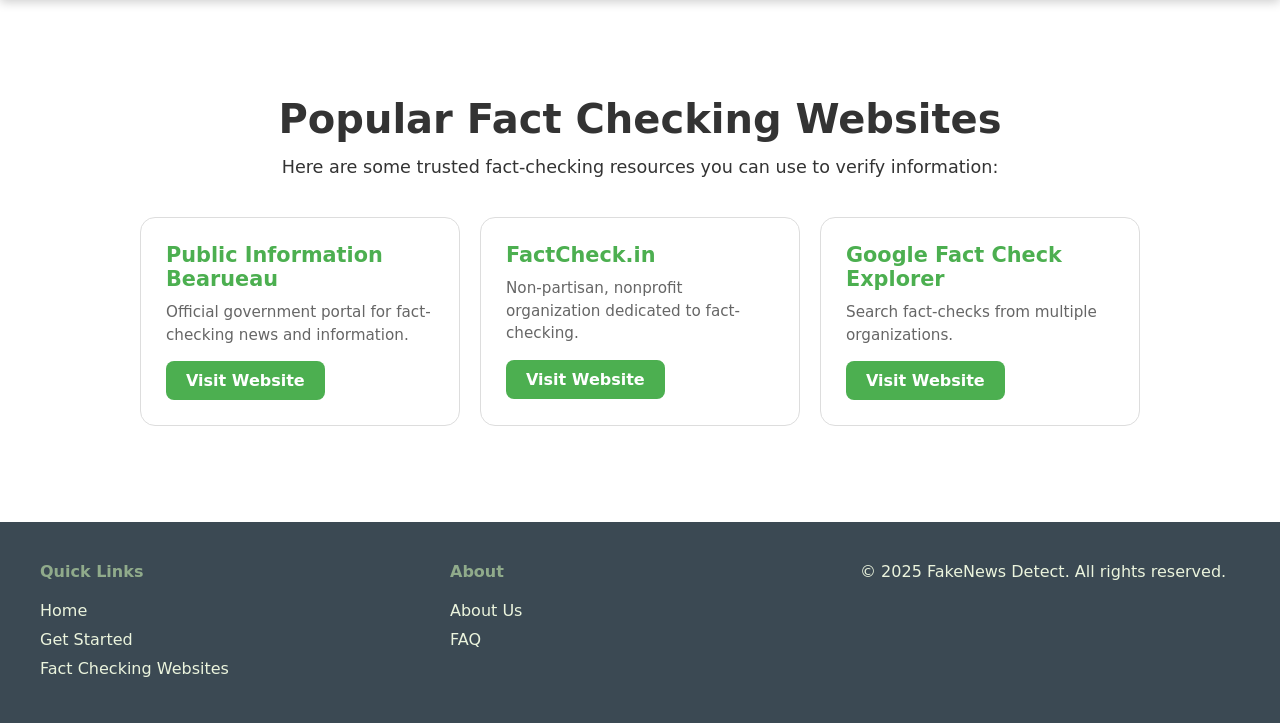
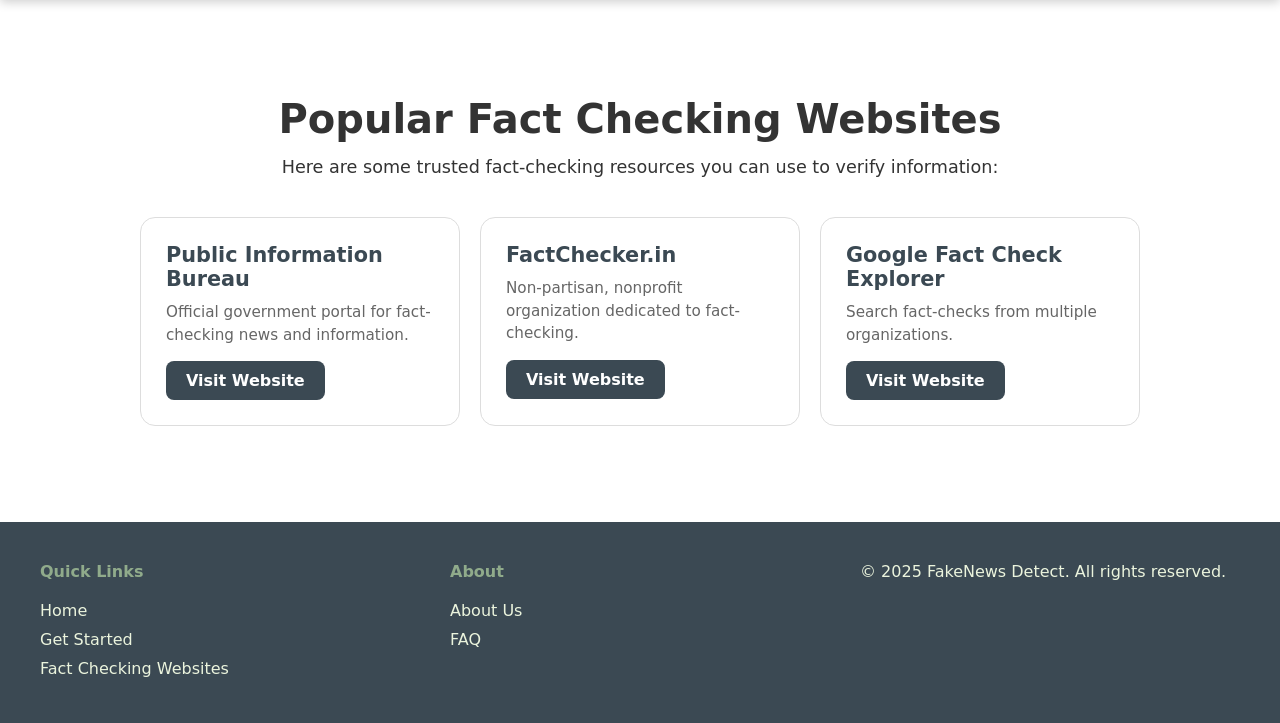
Before and after one commit to Chai4156/fake-news, a Flask app: page /fact-checking-websites in a window 1280 px wide. Shown: the part 77-800 px from the top of the page. Run offline with Flask 3, Linux system fonts and the light colour scheme; some web fonts are replaced.

Commit message:
fixed some spellings

```diff
--- a/app.py
+++ b/app.py
@@ -14,13 +14,13 @@ def get_started():
 def fact_checking_websites():
     websites = [
         {
-            'name':'Public Information Bearueau',
+            'name':'Public Information Bureau',
             'url':'https://pib.gov.in/factcheck.aspx',
             'description':'Official government portal for fact-checking news and information.'
         },
 
         {
-            'name': 'FactCheck.in',
+            'name': 'FactChecker.in',
             'url': 'https://www.factchecker.in',
             'description': 'Non-partisan, nonprofit organization dedicated to fact-checking.'
         },
--- a/static/css/fact_checking_websites.css
+++ b/static/css/fact_checking_websites.css
@@ -39,7 +39,7 @@
     }
 
     .website-card h3 {
-        color: #4CAF50;
+        color: #3B4953;
         margin-bottom: 10px;
         font-size: 1.3em;
     }
@@ -53,7 +53,7 @@
 
     .visit-button {
         display: inline-block;
-        background-color: #4CAF50;
+        background-color: #3B4953;
         color: white;
         padding: 10px 20px;
         border-radius: 8px;
@@ -63,5 +63,4 @@
     }
 
     .visit-button:hover {
-        background-color: #45a049;
     }
```
